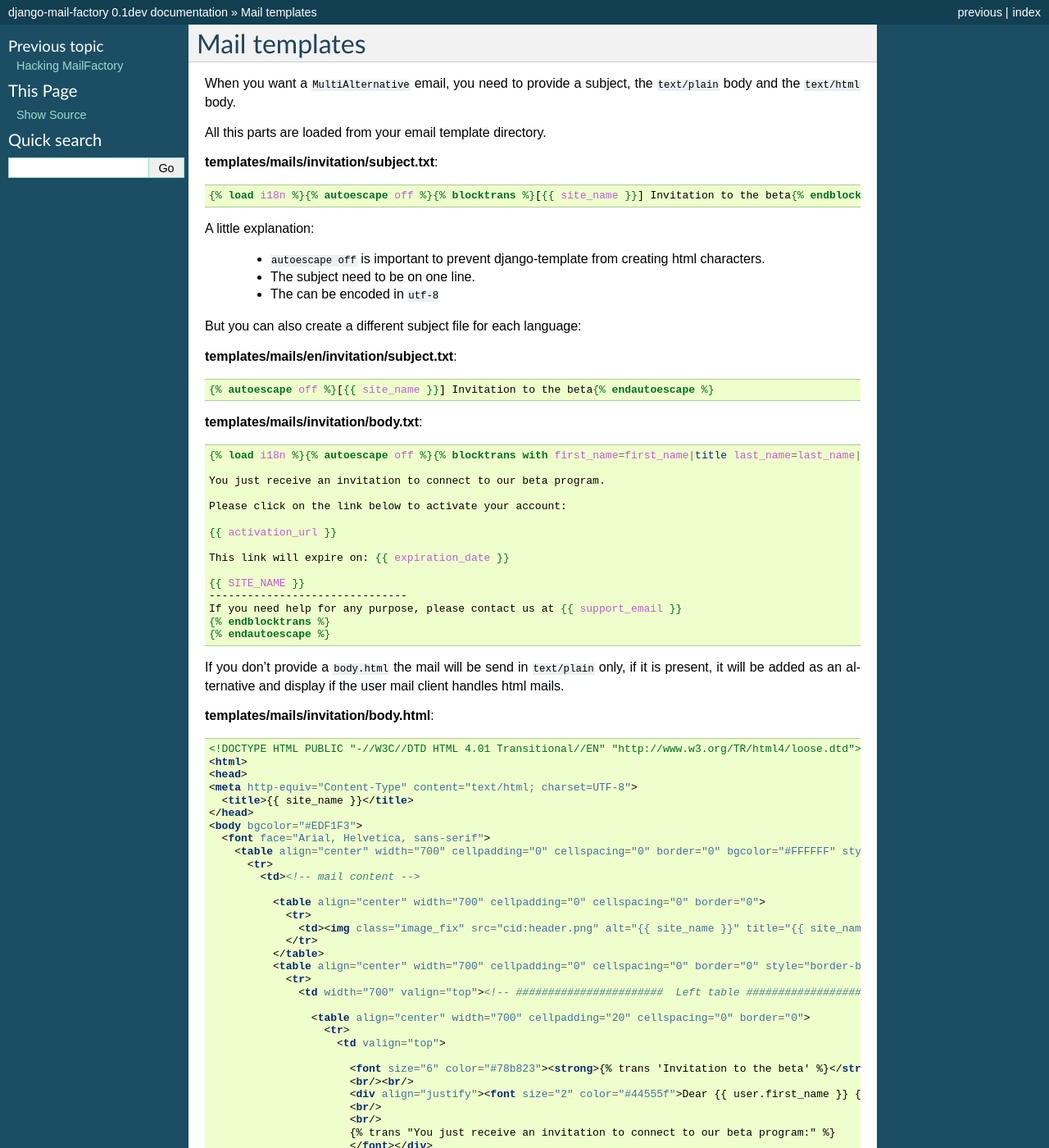
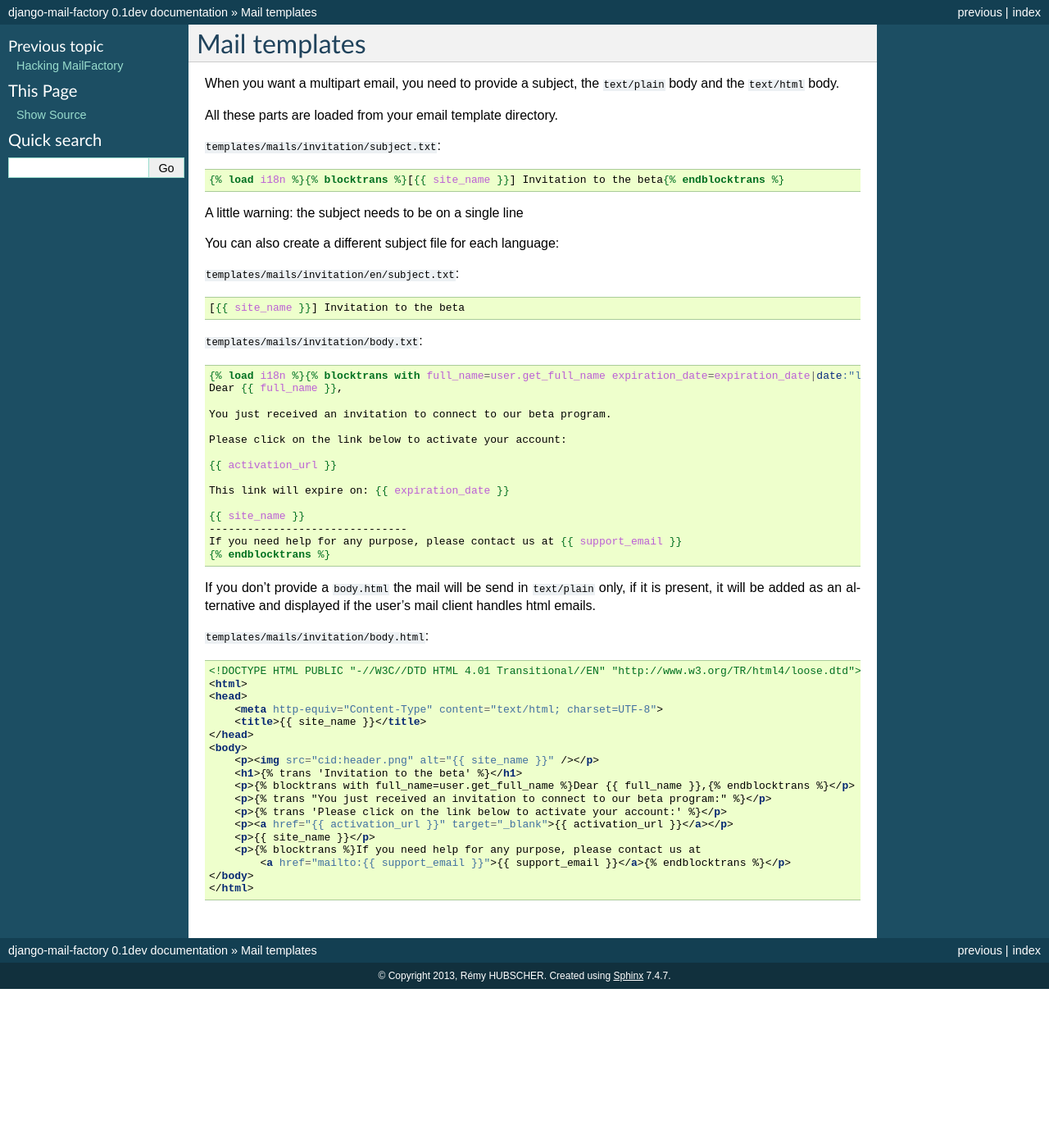
Before and after one commit to peopledoc/django-mail-factory, a Sphinx documentation site: the page built from docs/source/template.rst, in a window 1280 px wide and 1400 px high. Shown: the whole window at 82% size. Built offline with Sphinx 7.4.7, drawn with Linux system fonts in a browser that asks for light colours; some of the changed text lies outside the part shown.

Commit message:
doc review

```diff
--- a/docs/source/template.rst
+++ b/docs/source/template.rst
@@ -2,40 +2,35 @@
 Mail templates
 ==============
 
-When you want a ``MultiAlternative`` email, you need to provide a subject,
-the ``text/plain`` body and the ``text/html`` body.
+When you want a multipart email, you need to provide a subject, the
+``text/plain`` body and the ``text/html`` body.
 
-All this parts are loaded from your email template directory.
+All these parts are loaded from your email template directory.
 
-**templates/mails/invitation/subject.txt**:
+:file:`templates/mails/invitation/subject.txt`:
 
 .. code-block:: django
 
-    {% load i18n %}{% autoescape off %}{% blocktrans %}[{{ site_name }}] Invitation to the beta{% endblocktrans %}{% endautoescape %}
+    {% load i18n %}{% blocktrans %}[{{ site_name }}] Invitation to the beta{% endblocktrans %}
 
-A little explanation:
+A little warning: the subject needs to be on a single line
 
- - ``autoescape off`` is important to prevent django-template from creating html characters.
- - The subject need to be on one line.
- - The can be encoded in ``utf-8``
+You can also create a different subject file for each language:
 
-But you can also create a different subject file for each language:
-
-
-**templates/mails/en/invitation/subject.txt**:
+:file:`templates/mails/invitation/en/subject.txt`:
 
 .. code-block:: django
 
-    {% autoescape off %}[{{ site_name }}] Invitation to the beta{% endautoescape %}
+    [{{ site_name }}] Invitation to the beta
 
-
-**templates/mails/invitation/body.txt**:
+:file:`templates/mails/invitation/body.txt`:
 
 .. code-block:: django
 
-    {% load i18n %}{% autoescape off %}{% blocktrans with first_name=first_name|title last_name=last_name|title expiration_date=expiration_date|date:"l d F Y" %}Dear {{ first_name }} {{ last_name }},
+    {% load i18n %}{% blocktrans with full_name=user.get_full_name expiration_date=expiration_date|date:"l d F Y" %}
+    Dear {{ full_name }},
 
-    You just receive an invitation to connect to our beta program.
+    You just received an invitation to connect to our beta program.
 
     Please click on the link below to activate your account:
 
@@ -43,81 +38,35 @@ But you can also create a different subject file for each language:
 
     This link will expire on: {{ expiration_date }}
 
-    {{ SITE_NAME }}
+    {{ site_name }}
     -------------------------------
     If you need help for any purpose, please contact us at {{ support_email }}
     {% endblocktrans %}
-    {% endautoescape %}
 
 
-If you don't provide a ``body.html`` the mail will be send in
-``text/plain`` only, if it is present, it will be added as an
-alternative and display if the user mail client handles html mails.
+If you don't provide a ``body.html`` the mail will be send in ``text/plain``
+only, if it is present, it will be added as an alternative and displayed if the
+user's mail client handles html emails.
 
-**templates/mails/invitation/body.html**:
+:file:`templates/mails/invitation/body.html`:
 
 .. code-block:: html
 
     <!DOCTYPE HTML PUBLIC "-//W3C//DTD HTML 4.01 Transitional//EN" "http://www.w3.org/TR/html4/loose.dtd">
     <html>
     <head>
-    <meta http-equiv="Content-Type" content="text/html; charset=UTF-8">
-      <title>{{ site_name }}</title>
+        <meta http-equiv="Content-Type" content="text/html; charset=UTF-8">
+        <title>{{ site_name }}</title>
     </head>
-    <body bgcolor="#EDF1F3">
-      <font face="Arial, Helvetica, sans-serif">
-        <table align="center" width="700" cellpadding="0" cellspacing="0" border="0" bgcolor="#FFFFFF" style="border-left: 1px dotted #becdd7; border-right: 1px dotted #becdd7;">
-          <tr>
-            <td><!-- mail content -->
-
-              <table align="center" width="700" cellpadding="0" cellspacing="0" border="0">
-                <tr>
-                  <td><img class="image_fix" src="cid:header.png" alt="{{ site_name }}" title="{{ site_name }}" width="700" height="147" /></td>
-                </tr>
-              </table>
-              <table align="center" width="700" cellpadding="0" cellspacing="0" border="0" style="border-bottom: 1px dotted #becdd7;">
-                <tr>
-                  <td width="700" valign="top"><!-- #######################  Left table ####################### -->
-
-                    <table align="center" width="700" cellpadding="20" cellspacing="0" border="0">
-                      <tr>
-                        <td valign="top">
-
-                          <font size="6" color="#78b823"><strong>{% trans 'Invitation to the beta' %}</strong></font>
-                          <br/><br/>
-                          <div align="justify"><font size="2" color="#44555f">Dear {{ user.first_name }} {{ user.last_name }},
-                          <br/>
-                          <br/>
-                          {% trans "You just receive an invitation to connect to our beta program:" %}
-                          </font></div>
-
-                        </td>
-                      </tr>
-                      <tr>
-                        <td valign="top">
-                          <div align="justify"><font size="2" color="#44555f">{% trans 'Please click on the link below to activate your account:' %}
-                          <br/>
-                          <a href="{{ activation_url }}" target="_blank">{{ activation_url }}</a>
-                        </font>
-                          </div>
-                          <div align="right">
-                            <br/>
-                            <font size="2" color="#44555f"><b>{{ site_name }}</b></font>
-                          </div>
-                        </td>
-                      </tr>
-                      <tr>
-                        <td valign="top">
-                          <font size="1" color="#626264">{% blocktrans %}If you need help for any purpose, please contact us at <a href="mailto:{{ support_email }}">{{ support_email }}</a>{% endblocktrans %}</font>
-                        </td>
-                      </tr>
-                    </table>
-                  </td>
-                </tr>
-              </table>
-            </td>
-          </tr>
-        </table>
-      </font>
+    <body>
+        <p><img src="cid:header.png" alt="{{ site_name }}" /></p>
+        <h1>{% trans 'Invitation to the beta' %}</h1>
+        <p>{% blocktrans with full_name=user.get_full_name %}Dear {{ full_name }},{% endblocktrans %}</p>
+        <p>{% trans "You just received an invitation to connect to our beta program:" %}</p>
+        <p>{% trans 'Please click on the link below to activate your account:' %}</p>
+        <p><a href="{{ activation_url }}" target="_blank">{{ activation_url }}</a></p>
+        <p>{{ site_name }}</p>
+        <p>{% blocktrans %}If you need help for any purpose, please contact us at
+            <a href="mailto:{{ support_email }}">{{ support_email }}</a>{% endblocktrans %}</p>
     </body>
     </html>
```
Also changed, not shown: docs/source/api.rst (+53 -62 lines), docs/source/index.rst (+63 -52 lines).
